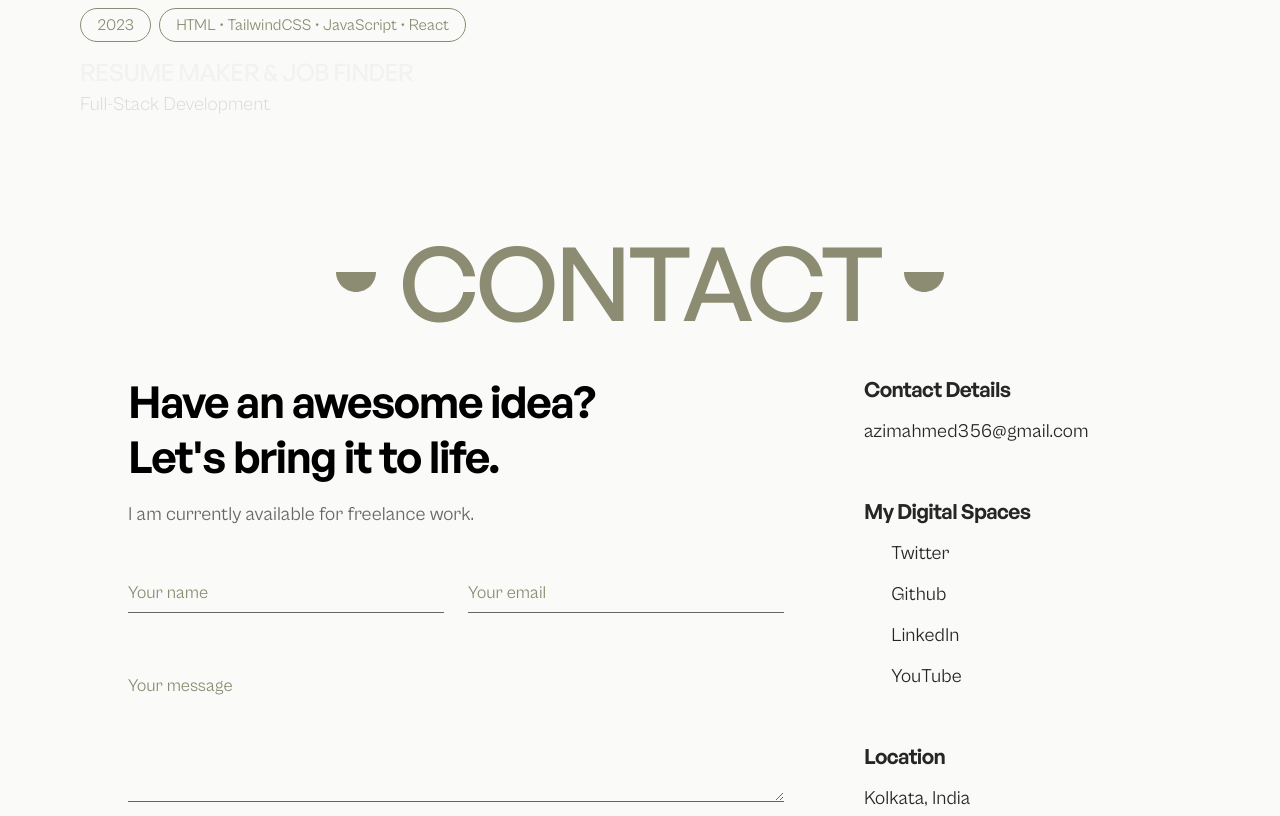
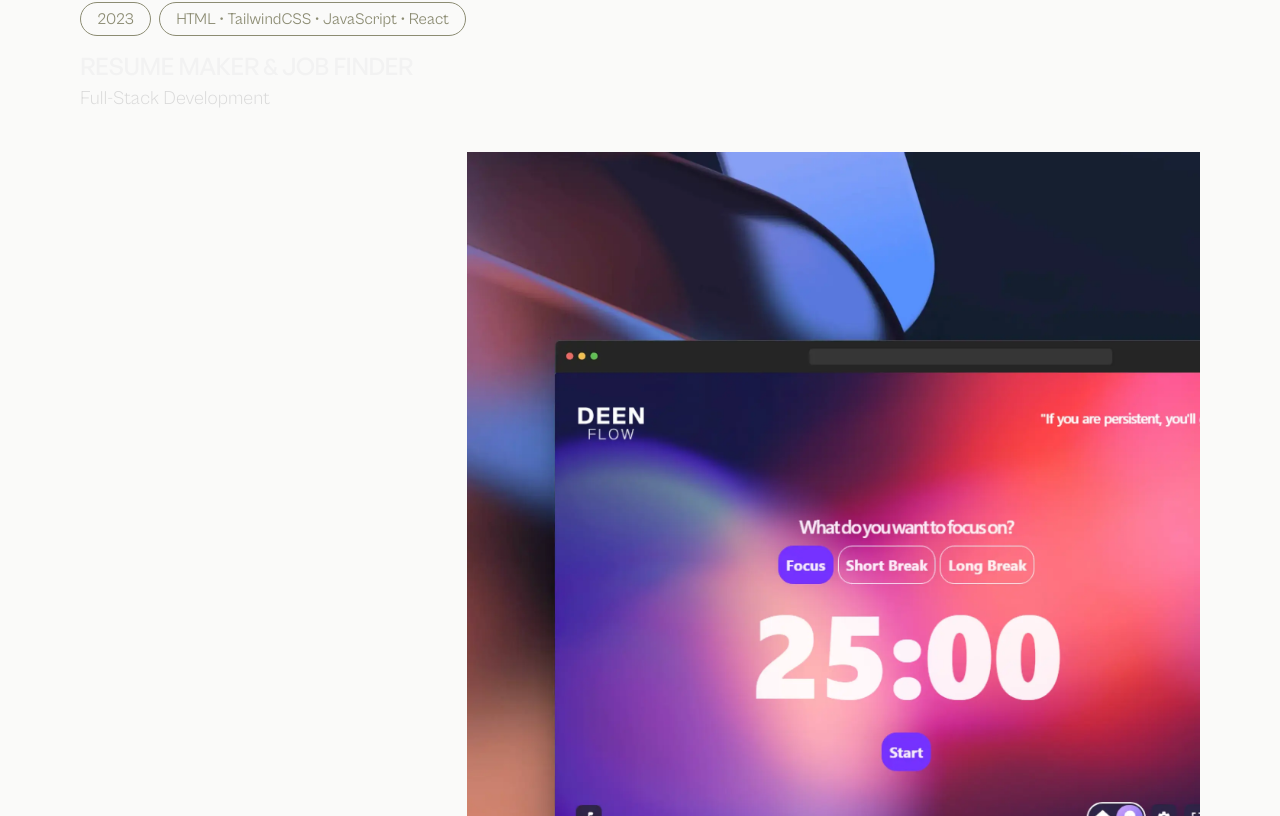
Before and after one commit to azimwarsii/azim, a React (Vite) app: page / in a window 1280 px wide. Shown: the part 5684-6500 px from the top of the page. Built offline with nearby package versions, Linux system fonts and the light colour scheme; some icons are missing.

Commit message:
Project 6 added

```diff
--- a/src/components/homepage/Works.jsx
+++ b/src/components/homepage/Works.jsx
@@ -3,6 +3,7 @@
 import acc from "/src/assets/images/acc-square.webp";
 import resume from "/src/assets/images/resume-desktop.webp";
 import sunnyside from "/src/assets/images/sunnyside-desktop.webp";
+import deenflow from "/src/assets/images/deenflow.webp";
 import Projects from "../ui/Projects";
 import Heading from "../ui/Heading";
 
@@ -14,7 +15,7 @@
       className="nav-change overflow-hidden my-[10%]"
     >
      <Heading title="Projects" />
-      <div className="mt-10 grid grid-cols-1 gap-16 gap-y-10 md:grid-cols-12">
+      <div className="mt-10 grid grid-cols-1 gap-10 gap-y-10 md:grid-cols-12">
         {/* Project #1 */}
         <div className=" col-span-1 md:col-span-12">
           <Projects
@@ -40,6 +41,7 @@
             tools="NextJS • React Native • Firebase • Chakra UI"
           />
         </div>
+         {/* Project #3 */}
         <div className="col-span-1 pt-0 md:col-span-5 md:pt-80">
           <Projects
             link="https://www.youtube.com/watch?v=N3H0mRFHo2E"
@@ -51,6 +53,7 @@
             tools="React Native • Blockchain • Figma • NativeWind"
           />
         </div>
+         {/* Project #4 */}
         <div className="col-span-1 h-fit pt-0 md:col-span-8 md:pt-20">
           <Projects
             link="https://resume-maker-pi.vercel.app/"
@@ -62,6 +65,7 @@
             tools="HTML • TailwindCSS • JavaScript • React"
           />
         </div>
+         {/* Project #5 */}
         <div className="col-span-1 h-fit md:col-span-4">
         <Projects
             link="https://indian-carpool.vercel.app/"
@@ -72,7 +76,18 @@
             year="2023"
             tools="JavaScript • Vite • Firebase"
           />
-
+        </div>
+          {/* Project #6 */}
+        <div className="col-span-1  h-fit md:col-start-5 md:col-end-13 ">
+          <Projects
+            link="https://deenflow.vercel.app/"
+            img={deenflow}
+            alt="Pomodoro App"
+            name="Time Management App"
+            type="Design • Full-Stack Development"
+            year="2024"
+            tools=" Chakra UI • React • Firebase • NextJS"
+          />
         </div>
       </div>
     </section>
```
Also changed, not shown: src/assets/images/deenflow.webp (added).
